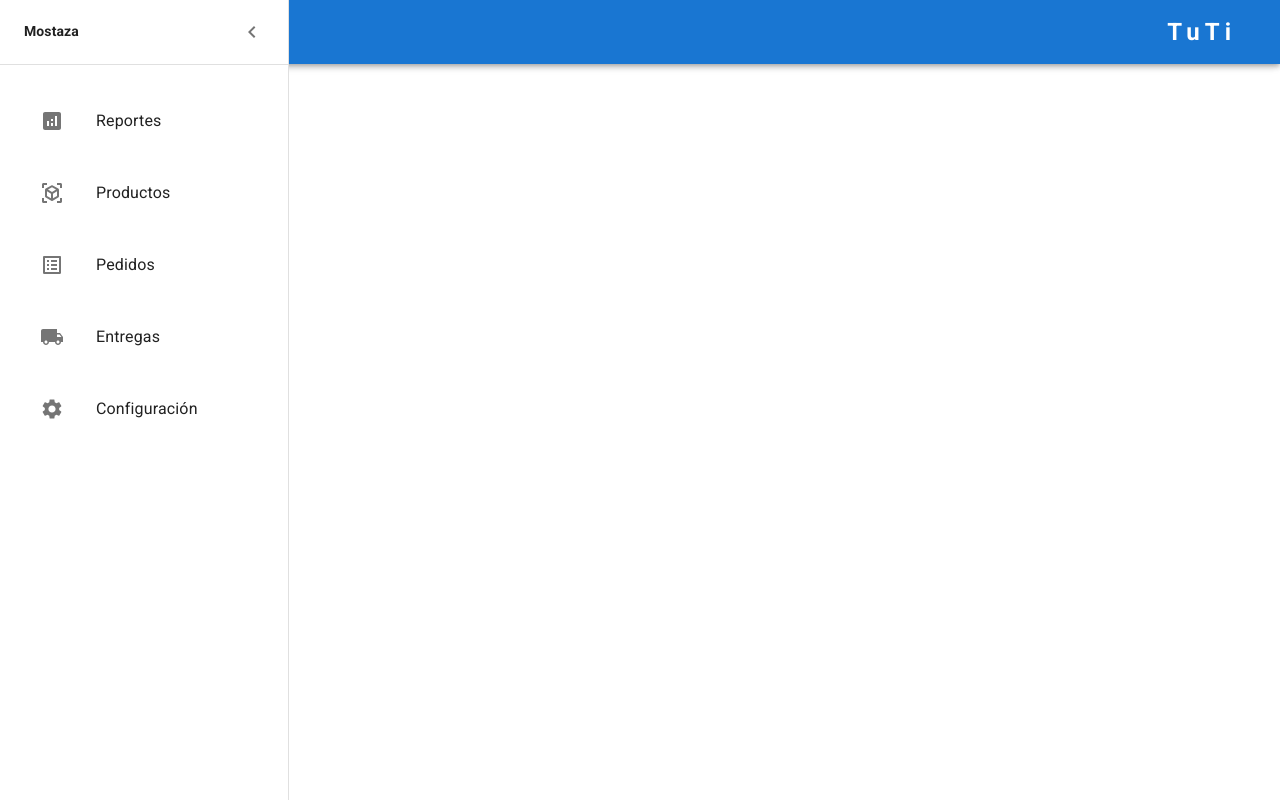
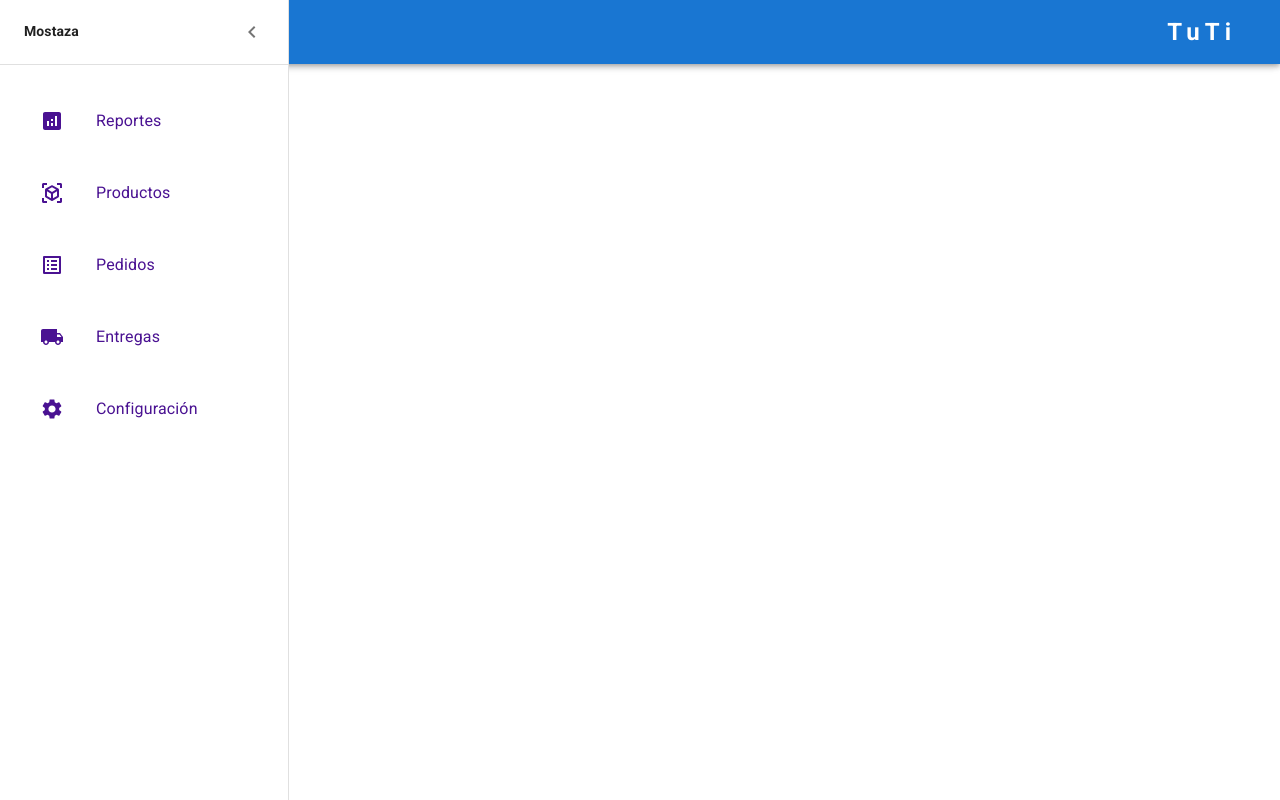
Before and after one commit to fabi4872/youtube-react, a React (Vite) app: page / in a window 1280 px wide. Both pictures are taken after a click on the button 56 px from the left and 32 px from the top of the page. Built offline with nearby package versions, Linux system fonts and the light colour scheme.

Commit message:
Mejoras con drawer

```diff
--- a/src/components/NavListItem.jsx
+++ b/src/components/NavListItem.jsx
@@ -1,6 +1,19 @@
 import { Box, Button, List, ListItem, ListItemButton, ListItemIcon, ListItemText, Toolbar } from '@mui/material';
+import { makeStyles } from '@material-ui/core/styles';
+
+const useStyles = makeStyles({
+  styleItem: {
+    color: '#4A1292 !important',
+    '&:hover': {
+      backgroundColor: '#EDE7F6 !important'
+    },
+    borderRadius: '0.5rem !important'
+  }
+})
 
 export const NavListItem = ({ listItem, width, maxWidthDrawer }) => {
+  const classes = useStyles();
+
   return (
     <>
       <Toolbar>
@@ -12,28 +25,35 @@ export const NavListItem = ({ listItem, width, maxWidthDrawer }) => {
         >
           <List>
             {
-              listItem.map((item) => (
+              listItem.map(( item ) => (
                 <ListItem
-                  key={item.id}
+                  key={ item.id }
                   disablePadding
                   sx={{
                     marginY: 3
                   }}
                 >
                   {
-                    (width != maxWidthDrawer)
+                    ( width != maxWidthDrawer )
                       ?
-                      <Button sx={{
-                        marginX: 0
-                      }}>
-                        {item.componente}
+                      <Button
+                        className={ classes.styleItem }
+                        sx={{
+                          marginX: 0
+                        }}
+                      >
+                        { item.componente }
                       </Button>
                       :
-                      <ListItemButton>
-                        <ListItemIcon>
-                          {item.componente}
+                      <ListItemButton
+                        className={ classes.styleItem }
+                      >
+                        <ListItemIcon
+                          className={ classes.styleItem }
+                        >
+                          { item.componente }
                         </ListItemIcon>
-                        <ListItemText primary={item.descripcion} />
+                        <ListItemText primary={ item.descripcion } />
                       </ListItemButton>
                   }
                 </ListItem>
--- a/src/components/Navbar.jsx
+++ b/src/components/Navbar.jsx
@@ -78,9 +78,7 @@ export const Navbar = () => {
   }
 
   useEffect(() => {
-
   }, [ open ])
-
 
   return (
     <>
```
